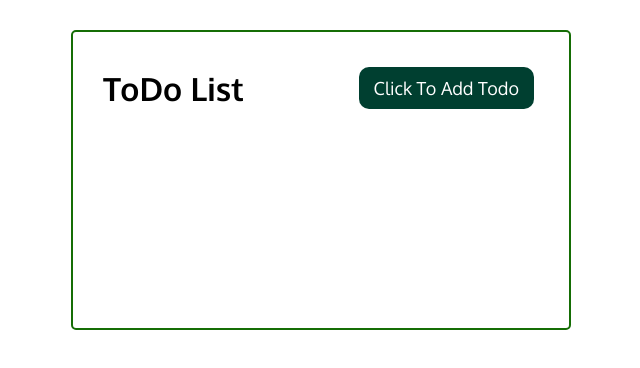
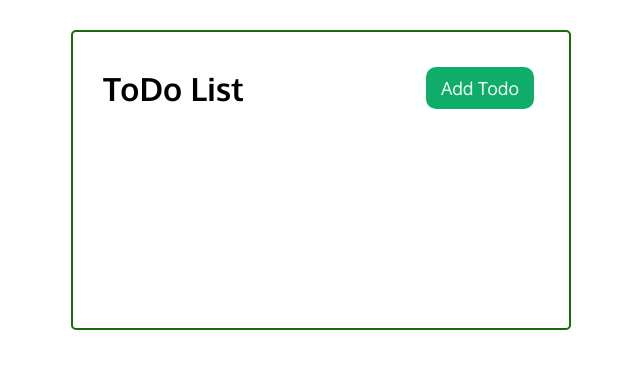
Before and after one commit to CragarDev/todo-list, an Angular app: page / in a window 1280 px wide. Shown: the top 368 px of the page, without its empty margins (319-959 px from the left). Built offline with nearby package versions, Linux system fonts and the light colour scheme.

Commit message:
added select styling to add button

```diff
--- a/src/app/components/button/button.component.html
+++ b/src/app/components/button/button.component.html
@@ -1 +1,7 @@
-<button class="btn">Click To Add Todo</button>
+<button
+  [ngStyle]="{ 'background-color': color }"
+  class="btn"
+  (click)="onClick()"
+>
+  {{ text }}
+</button>
--- a/src/app/components/button/button.component.ts
+++ b/src/app/components/button/button.component.ts
@@ -6,6 +6,8 @@
   styleUrls: ['./button.component.css']
 })
 export class ButtonComponent implements OnInit {
+  @Input() text: string = '';
+  @Input() color: string = '';
 
 
   constructor() { }
@@ -13,4 +15,8 @@
   ngOnInit(): void {
   }
 
+  onClick() {
+    console.log('clicked');
+  }
+
 }
--- a/src/app/components/header/header.component.html
+++ b/src/app/components/header/header.component.html
@@ -1,4 +1,4 @@
 <header>
   <h1>{{ title }}</h1>
-  <app-button></app-button>
+  <app-button color="#0EAD69" text="Add Todo"></app-button>
 </header>
```
